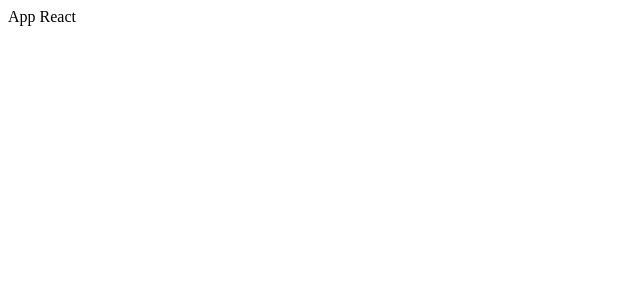
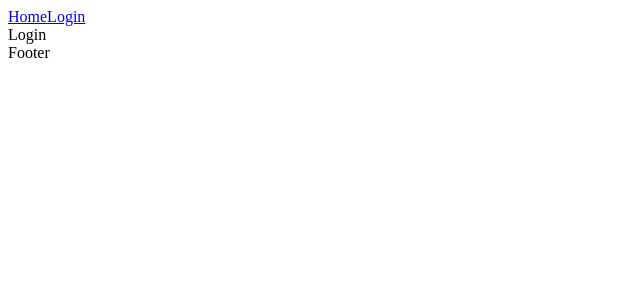
Before and after one commit to alexlopesbr/dogs, a React (Vite) app: page /login in a window 1280 px wide. Shown: the top 300 px of the page, without its empty margins (0-640 px from the left). Built offline with nearby package versions, Linux system fonts and the light colour scheme.

Commit message:
basic structure

```diff
--- /dev/null
+++ b/src/App.css
@@ -0,0 +1,45 @@
+* {
+  box-sizing: border-box;
+}
+
+body {
+  margin: 0;
+  color: #333;
+  --type-first: Helvetica, Arial, sans-serif;
+  --type-second: 'Spectral', Georgia;
+  font-family: var(--type-first);
+}
+
+h1,
+h2,
+h3,
+p {
+  margin: 0;
+  padding: 0;
+}
+
+ul,
+li {
+  list-style: none;
+  padding: 0;
+  margin: 0;
+}
+
+img {
+  display: block;
+  max-width: 100%;
+}
+
+button,
+input {
+  display: block;
+  font-size: 1rem;
+  font-family: var(--type-first);
+  color: #333;
+}
+
+.container {
+  max-width: 50rem;
+  padding: 0 1rem;
+  margin: 0 auto;
+}
--- a/src/App.jsx
+++ b/src/App.jsx
@@ -1,7 +1,23 @@
 import React from 'react';
+import { BrowserRouter, Routes, Route } from 'react-router-dom';
+import Header from './Components/Header';
+import Footer from './Components/Footer';
+import Home from './Components/Home';
+import Login from './Components/Login/Login';
 
 const App = () => {
-  return <div>App React</div>;
+  return (
+    <div>
+      <BrowserRouter>
+        <Header />
+        <Routes>
+          <Route path="/" element={<Home />} />
+          <Route path="/login" element={<Login />} />
+        </Routes>
+        <Footer />
+      </BrowserRouter>
+    </div>
+  );
 };
 
 export default App;
--- /dev/null
+++ b/src/Components/Footer.jsx
@@ -0,0 +1,9 @@
+import React from 'react';
+
+import styles from './Footer.module.css';
+
+const Footer = () => {
+  return <div>Footer</div>;
+};
+
+export default Footer;
--- /dev/null
+++ b/src/Components/Header.jsx
@@ -0,0 +1,17 @@
+import React from 'react';
+import { Link } from 'react-router-dom';
+
+import styles from './Header.module.css';
+
+const Header = () => {
+  return (
+    <div className={styles.header}>
+      <nav>
+        <Link to="/">Home</Link>
+        <Link to="/login">Login</Link>
+      </nav>
+    </div>
+  );
+};
+
+export default Header;
--- /dev/null
+++ b/src/Components/Home.jsx
@@ -0,0 +1,7 @@
+import React from 'react';
+
+const Home = () => {
+  return <div>Home</div>;
+};
+
+export default Home;
--- /dev/null
+++ b/src/Components/Login/Login.jsx
@@ -0,0 +1,7 @@
+import React from 'react';
+
+const Login = () => {
+  return <div>Login</div>;
+};
+
+export default Login;
```
Also changed, not shown: src/Components/Footer.module.css (added), src/Components/Header.module.css (added).
